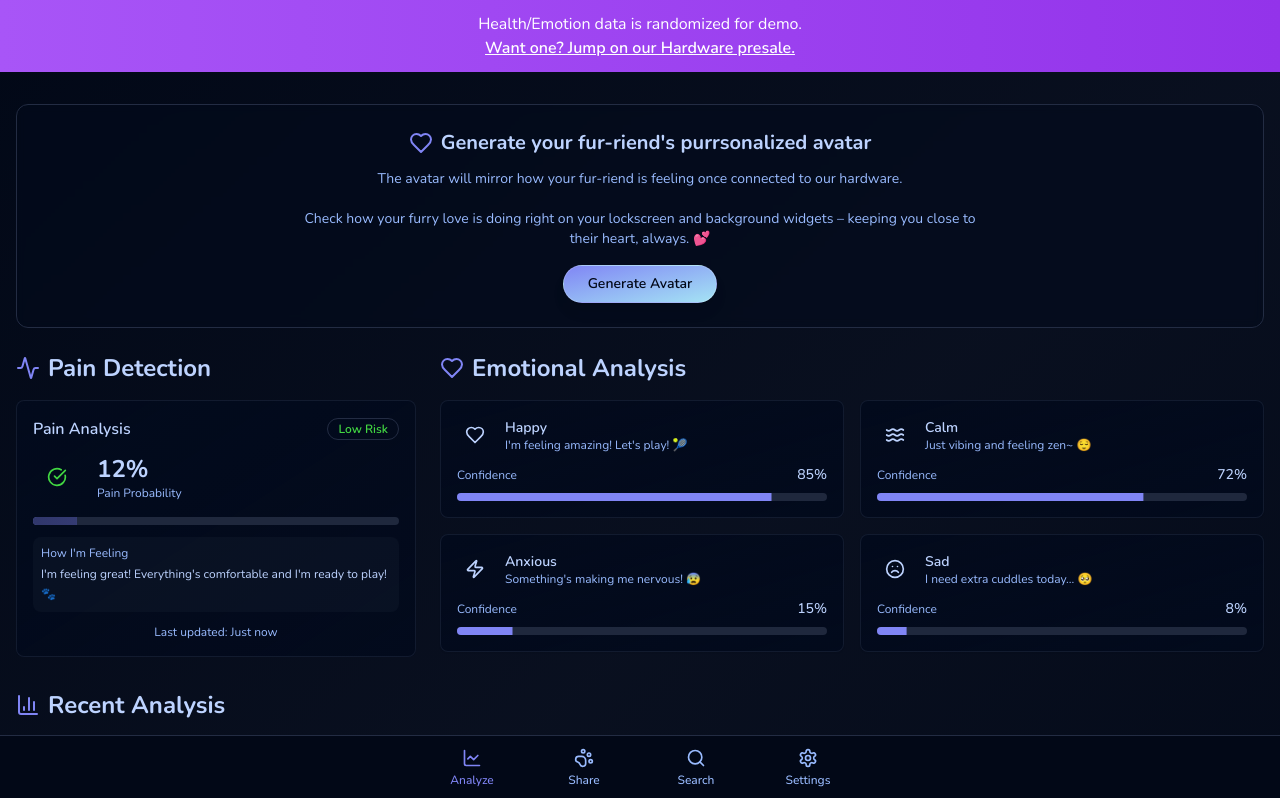
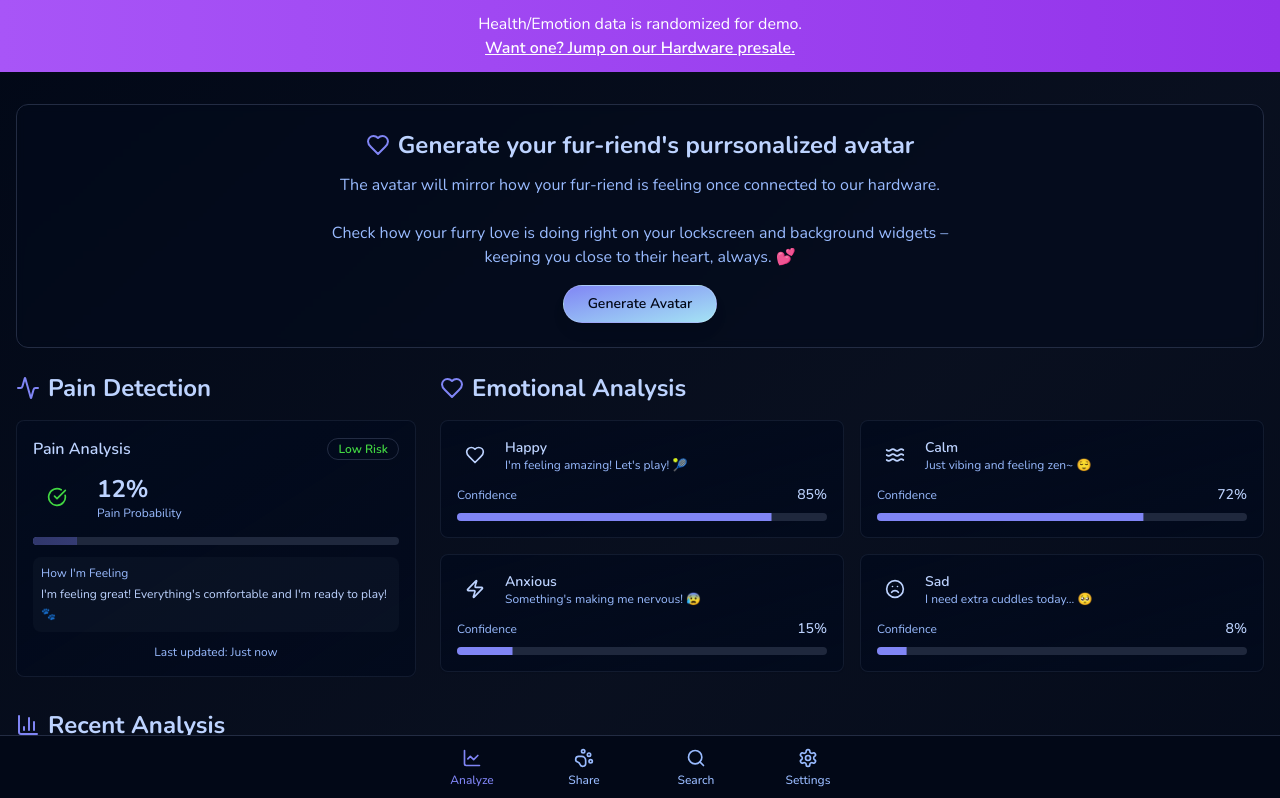
Before and after one commit to cathyahn4u/app-demo-ui, a React (Vite) app: page / in a window 1280 px wide. Shown: the top 798 px of the page. Built offline with nearby package versions, Linux system fonts and the light colour scheme.

Commit message:
Visual edit in Lovable
Edited UI in Lovable

```diff
--- a/src/pages/Index.tsx
+++ b/src/pages/Index.tsx
@@ -195,11 +195,11 @@ const Index = () => {
             {/* Avatar Generation Section */}
             <div className="mb-6">
               {!showAvatarGenerator ? <div className="bg-card/50 backdrop-blur-sm border border-border rounded-xl p-6 text-center">
-                  <h2 className="font-bold text-foreground mb-3 flex items-center justify-center gap-2 text-xl">
+                  <h2 className="font-bold text-foreground mb-3 flex items-center justify-center gap-2 text-2xl">
                     <Heart className="w-6 h-6 text-primary" />
                     Generate your fur-riend&apos;s purrsonalized avatar
                   </h2>
-                  <p className="text-muted-foreground mb-4 max-w-2xl mx-auto text-sm">
+                  <p className="text-muted-foreground mb-4 max-w-2xl mx-auto text-base">
                     The avatar will mirror how your fur-riend is feeling once connected to our hardware.
                     <br /><br />
                     Check how your furry love is doing right on your lockscreen and background widgets – keeping you close to their heart, always. 💕
```
